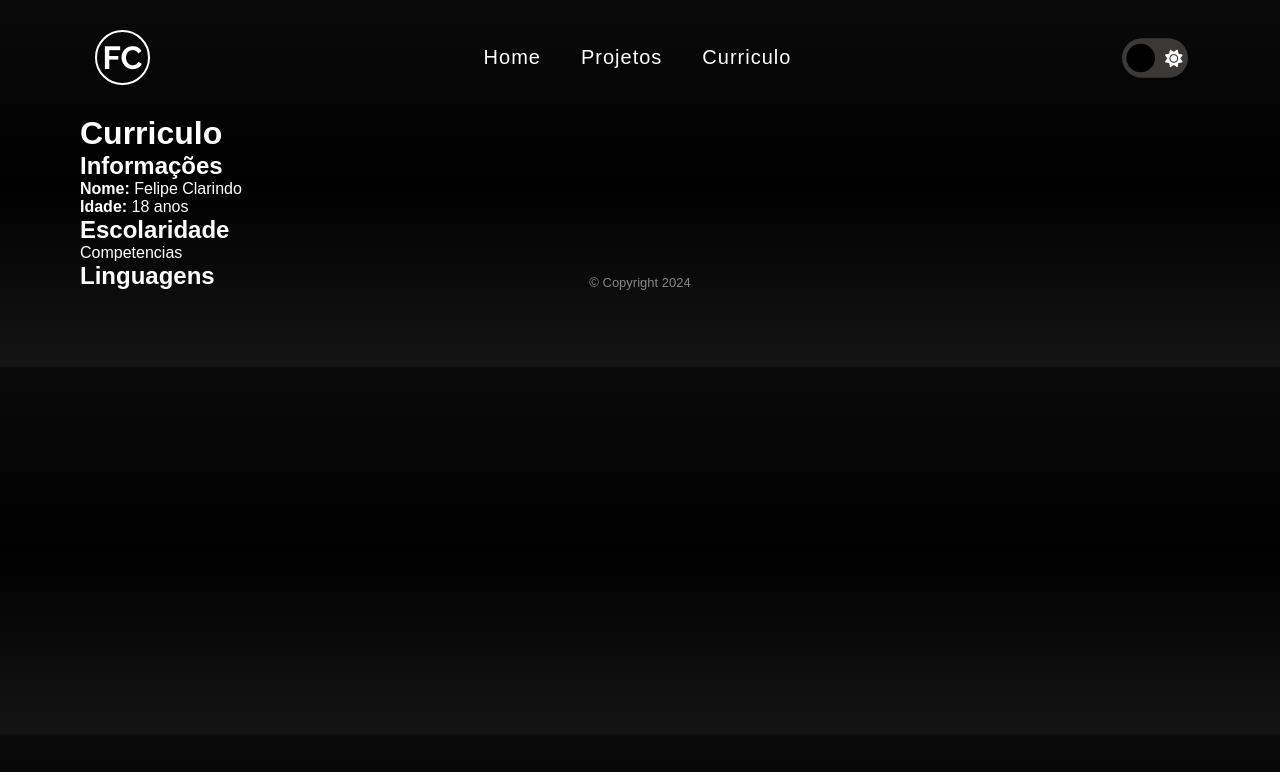
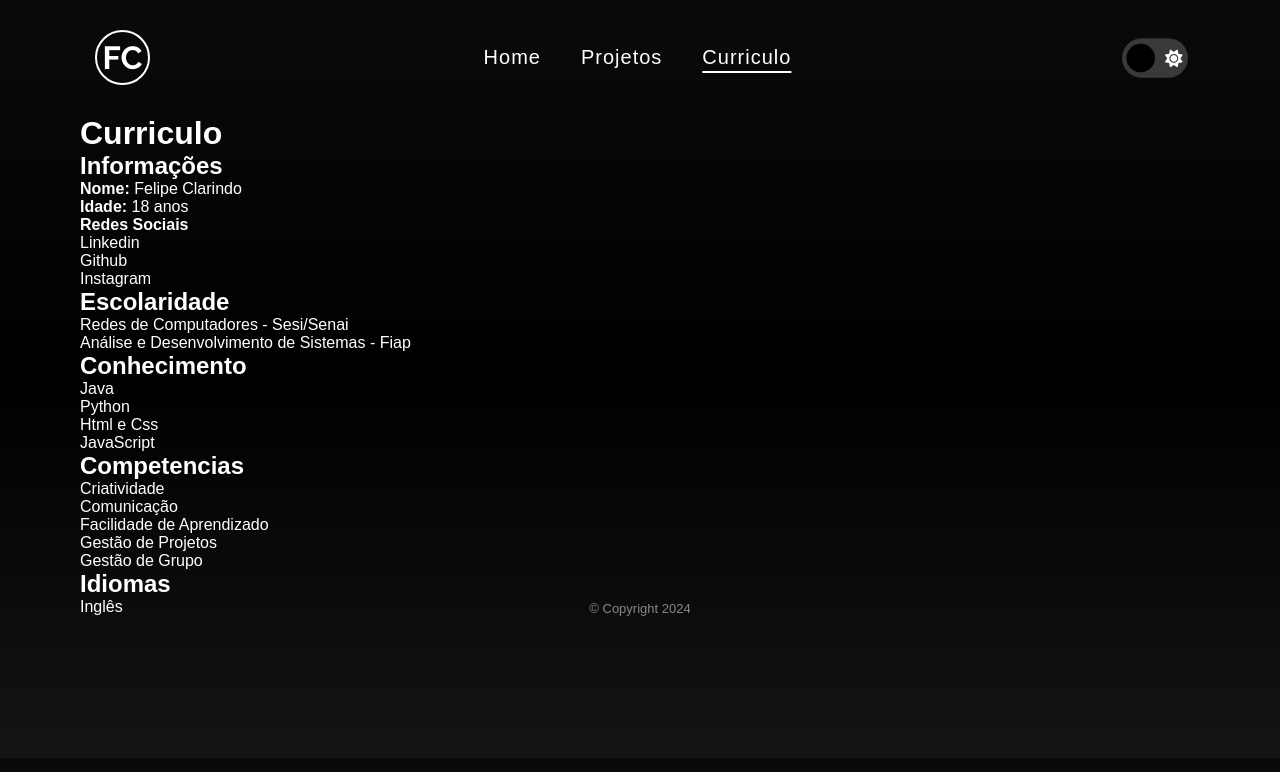
Before and after one commit to felipeclarindo/portfolio-base, a plain HTML site: page src/pages/curriculo.html in a window 1280 px wide. Drawn offline with Linux system fonts and the light colour scheme.

Commit message:
Implementando html da pagina de curriculo

```diff
--- a/src/pages/curriculo.html
+++ b/src/pages/curriculo.html
@@ -5,10 +5,10 @@
     <meta name="viewport" content="width=device-width, initial-scale=1.0">
     <title>Curriculo | Felipe Clarindo</title>
     <!-- Linkando css -->
-    <link rel="stylesheet" href="../css/pages/projetos/responsive.css">
+    <link rel="stylesheet" href="../css/pages/curriculo/style.css">
     <link rel="stylesheet" href="../css/components/header.css">
     <link rel="stylesheet" href="../css/components/footer.css">
-    <link rel="stylesheet" href="../css/pages/projetos/style.css">
+    <link rel="stylesheet" href="../css/pages/curriculo/style.css">
     <link rel="stylesheet" href="../css/base/reset.css">
     <!-- Linkando fonte -->
     <link rel="stylesheet" href="../css/base/font.css">
@@ -31,7 +31,7 @@
                 <li class="item">
                     <a href="./projetos.html">Projetos</a>
                 </li>
-                <li class="item">
+                <li class="item selecionado">
                     <a href="./curriculo.html">Curriculo</a>
                 </li>
             </ul>
@@ -47,25 +47,125 @@
     </header>
 
     <main class="principal">
+        <div class="curriculo">
         <h1>Curriculo</h1>
-        <p class="dados">
+            <section class="dados">
                 <h2>Informações</h2>
-            <p>
+                <ul>
+                    <li>
                         <strong>Nome:</strong> Felipe Clarindo
-            </p>
-            <p>
+                    </li>
+                    <li>
                         <strong>Idade: </strong> 18 anos
-            </p>
+                    </li>
+                    <li class="redes">
+                        <strong>Redes Sociais</strong>
+                        <ul>
+                            <li>
+                                <a href="https://linkedin.com/in/felipeclarindo" target="_blank">Linkedin</a>
+                            </li>
+                            <li>
+                                <a href="https://github.com/felipeclarindo" target="_blank">Github</a>
+                            </li>
+                            <li>
+                                <a href="https://instagram.com/lipethegoat" target="_blank">Instagram</a>
+                            </li>
+                        </ul>
+                    </li>
+                </ul>
             </section>
             <section class="escolaridade">
                 <h2>Escolaridade</h2>
+                <ul>
+                    <li>
+                        <p>Redes de Computadores - Sesi/Senai</p>
+                    </li>
+                    <li>
+                        <p>Análise e Desenvolvimento de Sistemas - Fiap</p>
+                    </li>
+                </ul>
             </section>
-        <section class="Competencias">
-            Competencias
+            <section class="conhecimento">
+                <h2>Conhecimento</h2>
+                <ul>
+                    <li>
+                        <p>Java</p>
+                    </li>
+                    <li>
+                        <p>Python</p>
+                    </li>
+                    <li>
+                        <p>Html e Css</p>
+                    </li>
+                    <li>
+                        <p>JavaScript</p>
+                    </li>
+                </ul>
             </section>
-        <section class="linguagens">
-            <h2>Linguagens</h2>
+            <section class="competencias">
+                <h2>Competencias</h2>
+                <ul>
+                    <li class="competencia1">
+                        <p>Criatividade</p>
+                        <ul class="niveis">
+                            <li class="nivel"></li>
+                            <li class="nivel"></li>
+                            <li class="nivel"></li>
+                            <li class="nivel"></li>
+                            <li class="nivel"></li>
+                        </ul>
+                    </li>
+                    <li class="competencia2">
+                        <p>Comunicação</p>
+                        <ul class="niveis">
+                            <li class="nivel"></li>
+                            <li class="nivel"></li>
+                            <li class="nivel"></li>
+                            <li class="nivel"></li>
+                            <li class="nivel"></li>
+                        </ul>
+                    </li>
+                    <li class="competencia3">
+                        <p>Facilidade de Aprendizado</p>
+                        <ul class="niveis">
+                            <li class="nivel"></li>
+                            <li class="nivel"></li>
+                            <li class="nivel"></li>
+                            <li class="nivel"></li>
+                            <li class="nivel"></li>
+                        </ul>
+                    </li>
+                    <li class="competencia4">
+                        <p>Gestão de Projetos</p>
+                        <ul class="niveis">
+                            <li class="nivel"></li>
+                            <li class="nivel"></li>
+                            <li class="nivel"></li>
+                            <li class="nivel"></li>
+                            <li class="nivel"></li>
+                        </ul>
+                    </li>
+                    <li class="competencia5">
+                        <p>Gestão de Grupo</p>
+                        <ul class="niveis">
+                            <li class="nivel"></li>
+                            <li class="nivel"></li>
+                            <li class="nivel"></li>
+                            <li class="nivel"></li>
+                            <li class="nivel"></li>
+                        </ul>
+                    </li>
+                </ul>
             </section>
+            <section class="idiomas">
+                <h2>Idiomas</h2>
+                <ul>
+                    <li>
+                        <p>Inglês</p>
+                    </li>
+                </ul>
+            </section>
+        </div>
     </main>
 
     <footer class="rodape">
```
Lines whose indentation alone changed are shown as unchanged.
